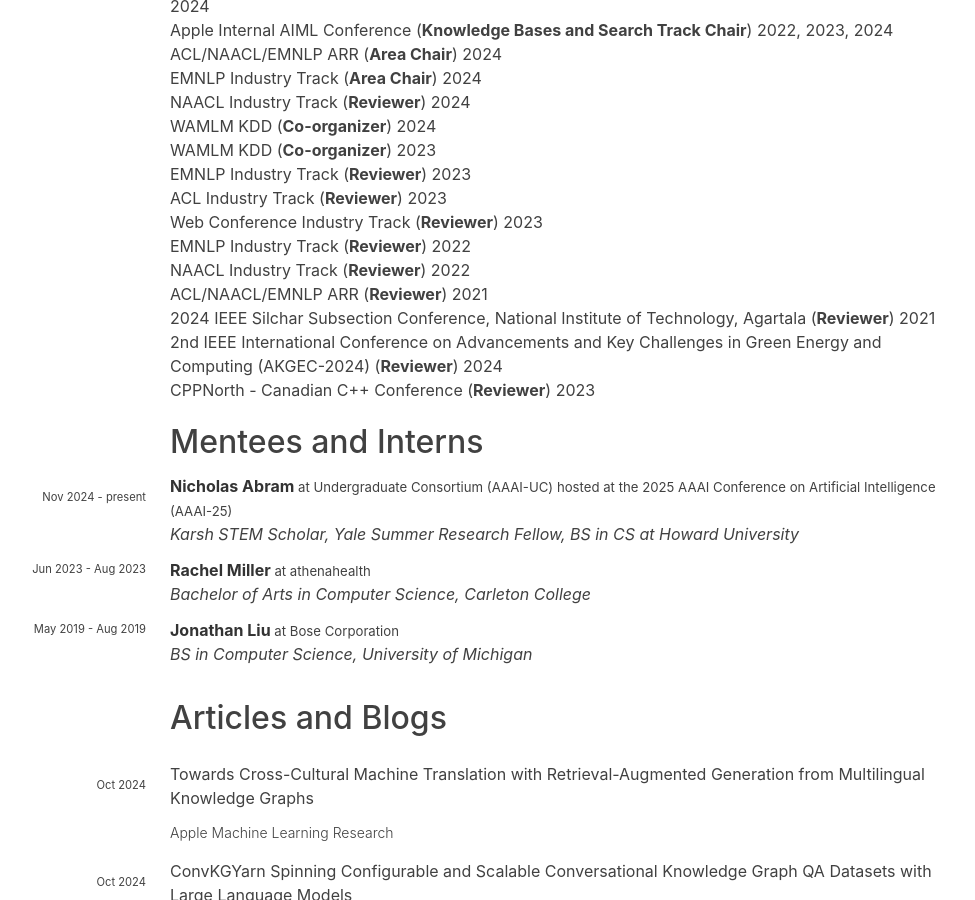
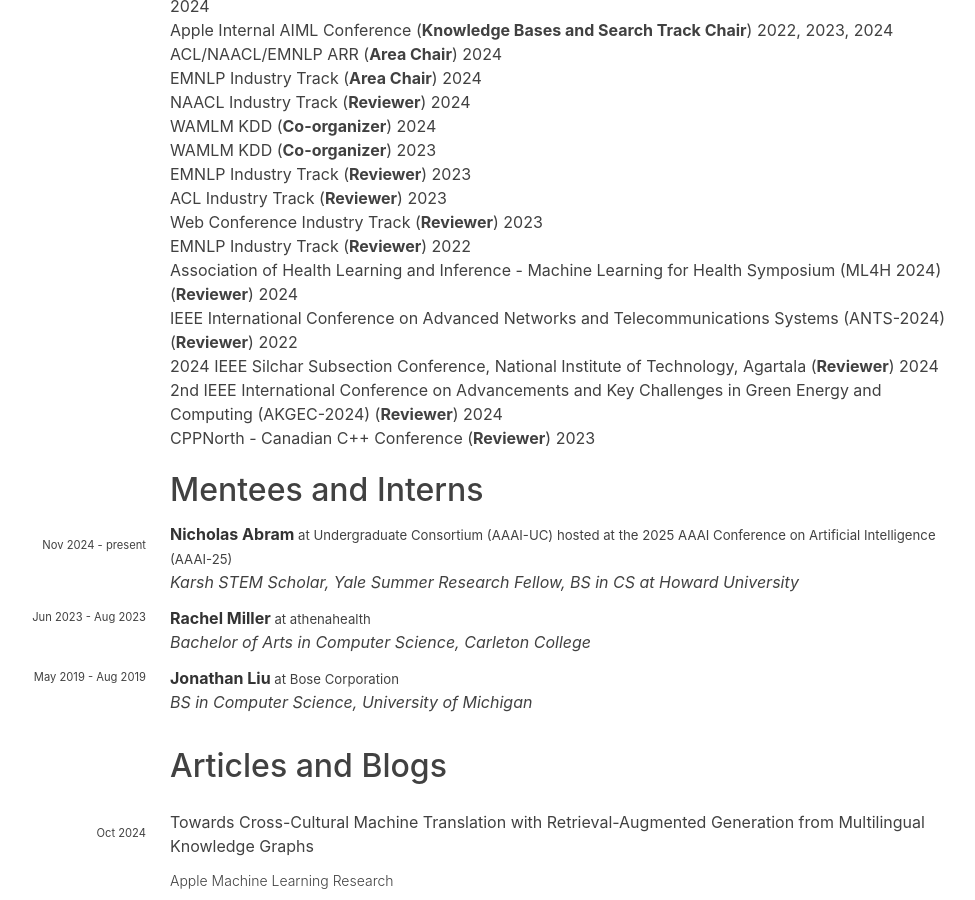
Before and after one commit to hariharanragothaman/hariharanragothaman.github.io, a Jekyll site: the page built from cv.md, in a window 1280 px wide and 900 px high, scrolled down 3192 px. Shown: the whole window, without its empty margins (162-1137 px from the left). Built offline with Jekyll 4.4.1, drawn with Linux system fonts in a browser that asks for light colours; nearby versions of some CDN libraries; some web fonts are replaced.

Commit message:
Polishes and Updates

```diff
--- a/_data/reviewer.yaml
+++ b/_data/reviewer.yaml
@@ -72,22 +72,22 @@
     - year: 2022
       url: https://2022.emnlp.org/calls/industry_track/
 
-- venue: NAACL Industry Track
+- venue: Association of Health Learning and Inference - Machine Learning for Health Symposium (ML4H 2024)
+  venue-shorthand: Reviewer
+  years:
+    - year: 2024
+      url: https://ahli.cc/ml4h/
+
+- venue: IEEE International Conference on Advanced Networks and Telecommunications Systems (ANTS-2024)
   venue-shorthand: Reviewer
   years:
     - year: 2022
-      url: https://2022.naacl.org/calls/industry/
-
-- venue: ACL/NAACL/EMNLP ARR
-  venue-shorthand: Reviewer
-  years:
-    - year: 2021
       url: https://aclrollingreview.org
 
 - venue: 2024 IEEE Silchar Subsection Conference, National Institute of Technology, Agartala
   venue-shorthand: Reviewer
   years:
-    - year: 2021
+    - year: 2024
       url: http://ieeesilcon.org.in/
 
 - venue: 2nd IEEE International Conference on Advancements and Key Challenges in Green Energy and Computing (AKGEC-2024)
```
